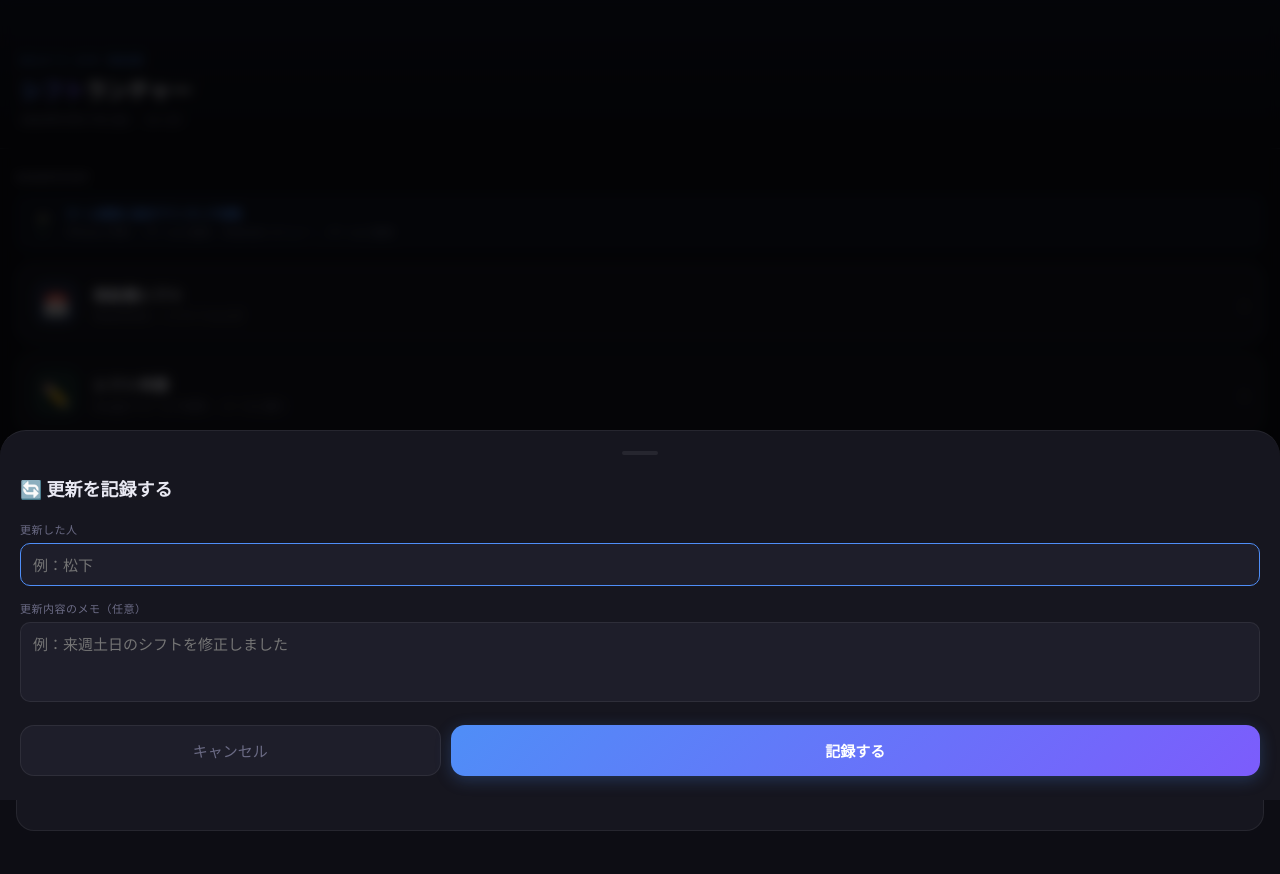
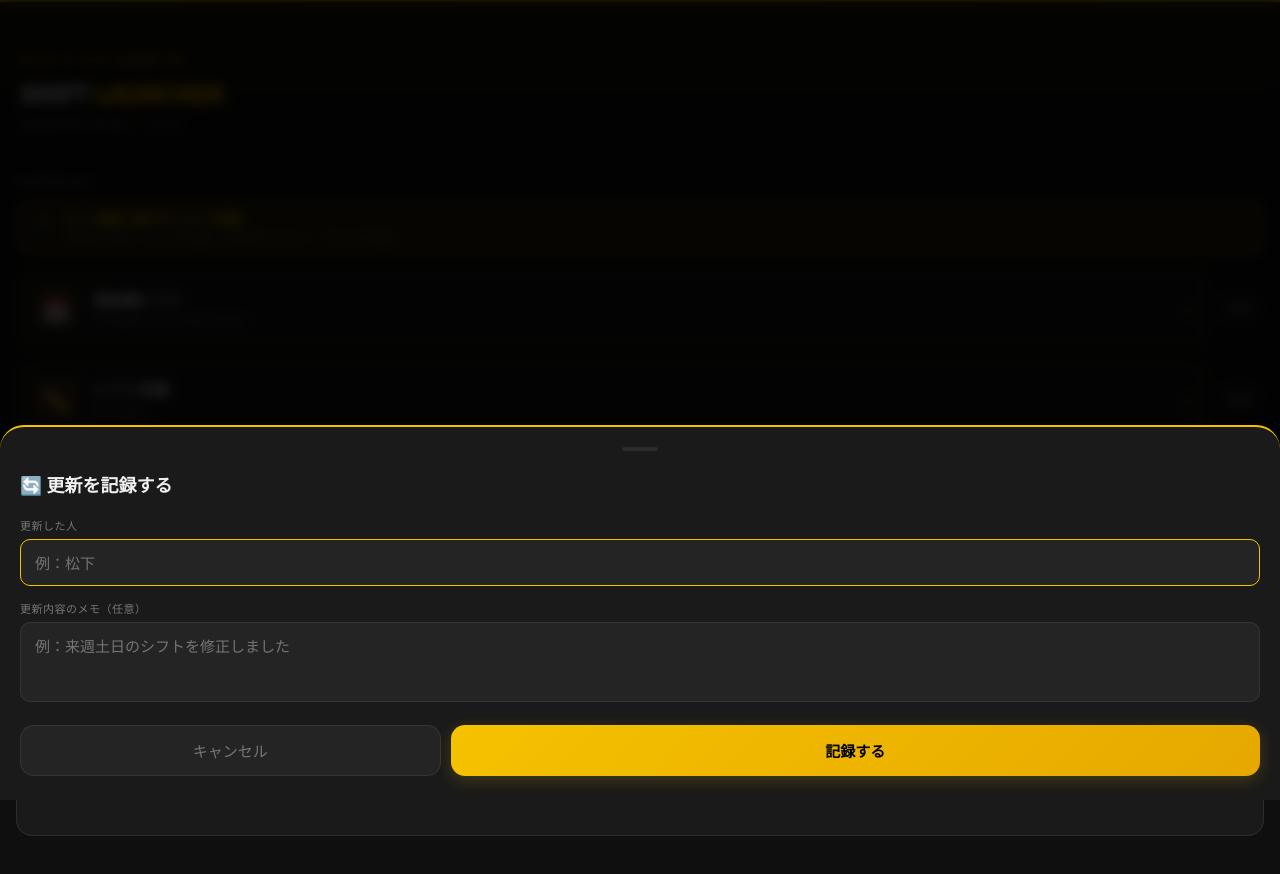
Before and after one commit to matsushita08/-, a plain HTML site: page index.html in a window 1280 px wide. Both pictures are taken after a click on the button "シフトを更新した". Drawn offline with nearby package versions, Linux system fonts and the light colour scheme.

Commit message:
Update index.html

```diff
--- a/index.html
+++ b/index.html
@@ -2,42 +2,43 @@
 <html lang="ja">
 <head>
 <meta charset="UTF-8">
+<meta name="referrer" content="no-referrer">
 <meta name="viewport" content="width=device-width, initial-scale=1.0, maximum-scale=1.0, user-scalable=no">
 <meta name="apple-mobile-web-app-capable" content="yes">
 <meta name="apple-mobile-web-app-status-bar-style" content="black-translucent">
 <meta name="apple-mobile-web-app-title" content="シフト">
-<meta name="theme-color" content="#0d0d14">
+<meta name="theme-color" content="#0f0f0f">
 <title>シフトランチャー</title>
-<link href="https://fonts.googleapis.com/css2?family=Noto+Sans+JP:wght@300;400;500;700&family=DM+Mono:wght@400;500&display=swap" rel="stylesheet">
+<link href="https://fonts.googleapis.com/css2?family=Noto+Sans+JP:wght@300;400;500;700;900&family=DM+Mono:wght@400;500&display=swap" rel="stylesheet">
 <style>
-:root{--bg:#0d0d14;--surface:#16161f;--surface2:#1e1e2a;--border:rgba(255,255,255,0.07);--accent:#4f8ef7;--accent2:#7c5cfc;--green:#2dd4a0;--red:#f7564f;--text:#e8e8f2;--muted:#6b6b85;--mono:'DM Mono',monospace;}
+:root{--bg:#0f0f0f;--surface:#1a1a1a;--surface2:#242424;--border:rgba(255,255,255,0.08);--gold:#f5c200;--gold2:#e6a800;--gold-dim:rgba(245,194,0,0.12);--gold-border:rgba(245,194,0,0.3);--text:#f0f0f0;--muted:#777;--red:#ff4444;--mono:'DM Mono',monospace;}
 *{margin:0;padding:0;box-sizing:border-box;-webkit-tap-highlight-color:transparent;}
 body{font-family:'Noto Sans JP',sans-serif;background:var(--bg);color:var(--text);min-height:100dvh;padding-bottom:48px;}
-.header{padding:52px 20px 20px;background:linear-gradient(180deg,rgba(79,142,247,0.07) 0%,transparent 100%);border-bottom:1px solid var(--border);}
-.header-eyebrow{font-size:10px;letter-spacing:2px;color:var(--accent);font-family:var(--mono);margin-bottom:6px;}
-.header h1{font-size:22px;font-weight:700;letter-spacing:-0.5px;}
-.header h1 span{background:linear-gradient(90deg,var(--accent),var(--accent2));-webkit-background-clip:text;-webkit-text-fill-color:transparent;}
+.header{padding:52px 20px 20px;background:linear-gradient(180deg,rgba(245,194,0,0.06) 0%,transparent 100%);border-bottom:1px solid var(--border);position:relative;overflow:hidden;}
+.header::before{content:'';position:absolute;top:0;left:0;right:0;height:2px;background:linear-gradient(90deg,var(--gold),var(--gold2),var(--gold));}
+.header-eyebrow{font-size:10px;letter-spacing:3px;color:var(--gold);font-family:var(--mono);margin-bottom:8px;font-weight:500;}
+.header h1{font-size:24px;font-weight:900;letter-spacing:-0.5px;}
+.header h1 span{color:var(--gold);}
 .header-time{font-size:12px;color:var(--muted);margin-top:5px;font-family:var(--mono);}
 .section{padding:22px 16px 0;}
-.section-label{font-size:10px;letter-spacing:1.5px;color:var(--muted);font-weight:600;margin-bottom:10px;font-family:var(--mono);}
-.link-card{display:flex;align-items:center;gap:14px;background:var(--surface);border:1px solid var(--border);border-radius:18px;padding:16px;margin-bottom:10px;cursor:pointer;transition:transform 0.18s cubic-bezier(0.34,1.56,0.64,1);text-decoration:none;color:var(--text);}
+.section-label{font-size:10px;letter-spacing:2px;color:var(--muted);font-weight:600;margin-bottom:10px;font-family:var(--mono);}
+.card-row{display:flex;align-items:center;margin-bottom:10px;gap:8px;}
+.link-card{display:flex;align-items:center;gap:14px;background:var(--surface);border:1px solid var(--gold-border);border-radius:16px;padding:16px;cursor:pointer;transition:transform 0.18s cubic-bezier(0.34,1.56,0.64,1);text-decoration:none;color:var(--text);flex:1;}
 .link-card:active{transform:scale(0.96);}
-.link-card.blue{border-color:rgba(79,142,247,0.25);}
-.link-card.green{border-color:rgba(45,212,160,0.2);}
-.link-icon{width:46px;height:46px;border-radius:13px;display:flex;align-items:center;justify-content:center;font-size:22px;flex-shrink:0;}
-.link-card.blue .link-icon{background:rgba(79,142,247,0.13);}
-.link-card.green .link-icon{background:rgba(45,212,160,0.1);}
+.link-icon{width:46px;height:46px;border-radius:12px;display:flex;align-items:center;justify-content:center;font-size:22px;flex-shrink:0;background:var(--gold-dim);}
 .link-body{flex:1;min-width:0;}
-.link-body h3{font-size:15px;font-weight:600;}
-.link-body p{font-size:11px;color:var(--muted);margin-top:2px;}
-.link-arrow{font-size:20px;color:var(--muted);}
-.update-btn{width:100%;padding:18px;border-radius:18px;background:linear-gradient(135deg,var(--accent),var(--accent2));border:none;color:white;font-size:16px;font-weight:700;font-family:'Noto Sans JP',sans-serif;cursor:pointer;display:flex;align-items:center;justify-content:center;gap:10px;box-shadow:0 8px 28px rgba(79,142,247,0.28);transition:all 0.2s;}
-.update-btn:active{transform:scale(0.96);}
-.pulse{width:8px;height:8px;background:rgba(255,255,255,0.7);border-radius:50%;animation:pulse 2s infinite;}
+.link-body h3{font-size:15px;font-weight:700;}
+.link-body p{font-size:11px;color:var(--muted);margin-top:2px;white-space:nowrap;overflow:hidden;text-overflow:ellipsis;}
+.link-arrow{font-size:20px;color:var(--gold);}
+.edit-btn{background:var(--surface);border:1px solid var(--border);border-radius:10px;color:var(--muted);font-size:11px;padding:8px 12px;cursor:pointer;font-family:'Noto Sans JP',sans-serif;flex-shrink:0;white-space:nowrap;transition:all 0.15s;}
+.edit-btn:active{background:var(--gold-dim);color:var(--gold);border-color:var(--gold-border);}
+.update-btn{width:100%;padding:18px;border-radius:16px;background:linear-gradient(135deg,var(--gold),var(--gold2));border:none;color:#000;font-size:16px;font-weight:900;font-family:'Noto Sans JP',sans-serif;cursor:pointer;display:flex;align-items:center;justify-content:center;gap:10px;box-shadow:0 8px 28px rgba(245,194,0,0.25);transition:all 0.2s;letter-spacing:0.5px;}
+.update-btn:active{transform:scale(0.96);box-shadow:0 4px 14px rgba(245,194,0,0.15);}
+.pulse{width:8px;height:8px;background:rgba(0,0,0,0.4);border-radius:50%;animation:pulse 2s infinite;}
 @keyframes pulse{0%,100%{opacity:1;transform:scale(1);}50%{opacity:0.3;transform:scale(0.6);}}
-.log-wrap{background:var(--surface);border:1px solid var(--border);border-radius:18px;overflow:hidden;}
+.log-wrap{background:var(--surface);border:1px solid var(--border);border-radius:16px;overflow:hidden;}
 .log-head{display:flex;align-items:center;justify-content:space-between;padding:13px 16px;border-bottom:1px solid var(--border);}
-.log-head span{font-size:13px;font-weight:600;}
+.log-head span{font-size:13px;font-weight:700;}
 .btn-clear{font-size:11px;color:var(--muted);background:none;border:none;cursor:pointer;padding:4px 8px;font-family:'Noto Sans JP',sans-serif;}
 .btn-clear:active{color:var(--red);}
 .log-empty{padding:36px 16px;text-align:center;color:var(--muted);font-size:13px;}
@@ -45,40 +46,39 @@ body{font-family:'Noto Sans JP',sans-serif;background:var(--bg);color:var(--text
 .log-item{display:flex;gap:12px;padding:14px 16px;border-bottom:1px solid var(--border);animation:fadeIn 0.3s ease;}
 .log-item:last-child{border-bottom:none;}
 @keyframes fadeIn{from{opacity:0;transform:translateY(-5px);}to{opacity:1;transform:translateY(0);}}
-.log-dot{width:8px;height:8px;border-radius:50%;background:var(--green);flex-shrink:0;margin-top:6px;}
-.log-name{font-size:14px;font-weight:600;}
+.log-dot{width:8px;height:8px;border-radius:50%;background:var(--gold);flex-shrink:0;margin-top:6px;}
+.log-name{font-size:14px;font-weight:700;}
 .log-time{font-size:11px;color:var(--muted);font-family:var(--mono);margin-top:2px;}
 .log-note{font-size:12px;color:var(--muted);margin-top:5px;line-height:1.5;}
-.log-tag{display:inline-block;font-size:10px;padding:2px 8px;border-radius:100px;margin-left:6px;font-weight:600;}
-.tag-update{background:rgba(45,212,160,0.15);color:var(--green);}
-.overlay{position:fixed;inset:0;background:rgba(0,0,0,0.75);z-index:500;display:none;align-items:flex-end;backdrop-filter:blur(6px);}
+.log-tag{display:inline-block;font-size:10px;padding:2px 8px;border-radius:100px;margin-left:6px;font-weight:600;background:var(--gold-dim);color:var(--gold);}
+.overlay{position:fixed;inset:0;background:rgba(0,0,0,0.85);z-index:500;display:none;align-items:flex-end;backdrop-filter:blur(6px);}
 .overlay.open{display:flex;}
-.modal{background:var(--surface);border-radius:26px 26px 0 0;width:100%;padding:20px 20px calc(24px + env(safe-area-inset-bottom));animation:slideUp 0.3s cubic-bezier(0.32,0.72,0,1);border-top:1px solid var(--border);}
+.modal{background:var(--surface);border-radius:24px 24px 0 0;width:100%;padding:20px 20px calc(24px + env(safe-area-inset-bottom));animation:slideUp 0.3s cubic-bezier(0.32,0.72,0,1);border-top:2px solid var(--gold);}
 @keyframes slideUp{from{transform:translateY(100%);}to{transform:translateY(0);}}
 .modal-handle{width:36px;height:4px;background:var(--border);border-radius:2px;margin:0 auto 20px;}
-.modal h2{font-size:18px;font-weight:700;margin-bottom:20px;}
+.modal h2{font-size:18px;font-weight:900;margin-bottom:20px;}
 .form-group{margin-bottom:14px;}
 .form-group label{display:block;font-size:11px;color:var(--muted);margin-bottom:6px;letter-spacing:0.5px;font-weight:500;}
-.form-control{width:100%;background:var(--surface2);border:1px solid var(--border);border-radius:10px;padding:10px 12px;color:var(--text);font-size:15px;font-family:'Noto Sans JP',sans-serif;outline:none;-webkit-appearance:none;transition:border-color 0.2s;}
-.form-control:focus{border-color:var(--accent);}
+.form-control{width:100%;background:var(--surface2);border:1px solid var(--border);border-radius:10px;padding:12px 14px;color:var(--text);font-size:15px;font-family:'Noto Sans JP',sans-serif;outline:none;-webkit-appearance:none;transition:border-color 0.2s;}
+.form-control:focus{border-color:var(--gold);}
 textarea.form-control{resize:none;height:80px;line-height:1.5;}
 .btn-row{display:flex;gap:10px;margin-top:18px;}
 .btn-cancel{flex:1;padding:14px;border-radius:14px;background:var(--surface2);border:1px solid var(--border);color:var(--muted);font-size:15px;font-weight:500;font-family:'Noto Sans JP',sans-serif;cursor:pointer;}
 .btn-cancel:active{transform:scale(0.97);}
-.btn-primary{flex:2;padding:14px;border-radius:14px;background:linear-gradient(135deg,var(--accent),var(--accent2));border:none;color:white;font-size:15px;font-weight:700;font-family:'Noto Sans JP',sans-serif;cursor:pointer;box-shadow:0 4px 16px rgba(79,142,247,0.25);}
+.btn-primary{flex:2;padding:14px;border-radius:14px;background:linear-gradient(135deg,var(--gold),var(--gold2));border:none;color:#000;font-size:15px;font-weight:900;font-family:'Noto Sans JP',sans-serif;cursor:pointer;box-shadow:0 4px 16px rgba(245,194,0,0.2);}
 .btn-primary:active{transform:scale(0.97);opacity:0.9;}
-.toast{position:fixed;top:58px;left:50%;transform:translateX(-50%) translateY(-8px);background:var(--green);color:#000;padding:10px 22px;border-radius:100px;font-size:13px;font-weight:700;opacity:0;transition:all 0.28s;z-index:1000;pointer-events:none;white-space:nowrap;}
+.toast{position:fixed;top:58px;left:50%;transform:translateX(-50%) translateY(-8px);background:var(--gold);color:#000;padding:10px 22px;border-radius:100px;font-size:13px;font-weight:700;opacity:0;transition:all 0.28s;z-index:1000;pointer-events:none;white-space:nowrap;}
 .toast.show{opacity:1;transform:translateX(-50%) translateY(0);}
-.hint{background:rgba(79,142,247,0.06);border:1px solid rgba(79,142,247,0.13);border-radius:12px;padding:10px 14px;display:flex;align-items:center;gap:10px;margin-bottom:12px;}
+.hint{background:var(--gold-dim);border:1px solid var(--gold-border);border-radius:12px;padding:10px 14px;display:flex;align-items:center;gap:10px;margin-bottom:12px;}
 .hint p{font-size:11px;color:var(--muted);line-height:1.6;}
-.hint strong{color:var(--accent);font-size:11px;display:block;}
+.hint strong{color:var(--gold);font-size:11px;display:block;}
 </style>
 </head>
 <body>
 
 <div class="header">
-  <div class="header-eyebrow">GOLD'S GYM 南船橋</div>
-  <h1><span>シフト</span>ランチャー</h1>
+  <div class="header-eyebrow">GOLD'S GYM 南船橋千葉</div>
+  <h1>SHIFT <span>LAUNCHER</span></h1>
   <div class="header-time" id="currentTime"></div>
 </div>
 
@@ -88,16 +88,24 @@ textarea.form-control{resize:none;height:80px;line-height:1.5;}
     <span style="font-size:20px">📱</span>
     <p><strong>ホーム画面に追加でワンタッチ起動</strong>iPhone: 共有 → ホームに追加　Android: メニュー → ホームに追加</p>
   </div>
-  <a class="link-card blue" href="https://thinkgold-my.sharepoint.com/personal/ggmfc_goldsgym_jp/_layouts/15/onedrive.aspx?id=%2Fpersonal%2Fggmfc%5Fgoldsgym%5Fjp%2FDocuments%2F%E3%82%B7%E3%83%95%E3%83%88&ga=1" target="_blank">
+
+  <div class="card-row">
+    <a class="link-card" id="card0" href="https://thinkgold-my.sharepoint.com/personal/ggmfc_goldsgym_jp/_layouts/15/onedrive.aspx?id=%2Fpersonal%2Fggmfc%5Fgoldsgym%5Fjp%2FDocuments%2F%E3%82%B7%E3%83%95%E3%83%88&ga=1" target="_blank" rel="noreferrer noopener">
       <div class="link-icon">📅</div>
-    <div class="link-body"><h3>南船橋シフト</h3><p>SharePoint → シフトフォルダ</p></div>
+      <div class="link-body"><h3 id="label0">南船橋シフト</h3><p id="desc0">SharePoint → シフトフォルダ</p></div>
       <div class="link-arrow">›</div>
     </a>
-  <a class="link-card green" href="https://forms.gle/AH6txmN4ZKJmqvQy8" target="_blank">
+    <button class="edit-btn" onclick="openEditModal(0)">編集</button>
+  </div>
+
+  <div class="card-row">
+    <a class="link-card" id="card1" href="https://forms.gle/AH6txmN4ZKJmqvQy8" target="_blank" rel="noreferrer noopener">
       <div class="link-icon">✏️</div>
-    <div class="link-body"><h3>シフト申請</h3><p>Googleフォームで送信 → メールに届く</p></div>
+      <div class="link-body"><h3 id="label1">シフト申請</h3><p id="desc1">Googleフォームで送信</p></div>
       <div class="link-arrow">›</div>
     </a>
+    <button class="edit-btn" onclick="openEditModal(1)">編集</button>
+  </div>
 </div>
 
 <div class="section" style="margin-top:24px">
@@ -108,14 +116,26 @@ textarea.form-control{resize:none;height:80px;line-height:1.5;}
 </div>
 
 <div class="section" style="margin-top:24px">
-  <div class="section-label">ログ</div>
+  <div class="section-label">更新ログ</div>
   <div class="log-wrap">
     <div class="log-head"><span>📋 更新履歴</span><button class="btn-clear" onclick="clearLog()">クリア</button></div>
     <div id="logList"></div>
   </div>
 </div>
 
-<!-- 更新モーダル -->
+<div class="overlay" id="editOverlay">
+  <div class="modal">
+    <div class="modal-handle"></div>
+    <h2>🔗 リンクを編集</h2>
+    <div class="form-group"><label>名前</label><input class="form-control" id="editLabel" type="text" placeholder="例：南船橋シフト"></div>
+    <div class="form-group"><label>URL</label><input class="form-control" id="editUrl" type="url" placeholder="https://..."></div>
+    <div class="btn-row">
+      <button class="btn-cancel" onclick="closeAll()">キャンセル</button>
+      <button class="btn-primary" onclick="saveEdit()">保存する</button>
+    </div>
+  </div>
+</div>
+
 <div class="overlay" id="updateOverlay">
   <div class="modal">
     <div class="modal-handle"></div>
@@ -132,9 +152,12 @@ textarea.form-control{resize:none;height:80px;line-height:1.5;}
 <div class="toast" id="toast"></div>
 
 <script>
-let data=JSON.parse(localStorage.getItem('shiftLog3')||'null')||{log:[],lastUpdater:''};
-function save(){localStorage.setItem('shiftLog3',JSON.stringify(data));}
-
+const DEFAULTS=[
+  {label:'南船橋シフト',url:'https://thinkgold-my.sharepoint.com/personal/ggmfc_goldsgym_jp/_layouts/15/onedrive.aspx?id=%2Fpersonal%2Fggmfc%5Fgoldsgym%5Fjp%2FDocuments%2F%E3%82%B7%E3%83%95%E3%83%88&ga=1',desc:'SharePoint → シフトフォルダ'},
+  {label:'シフト申請',url:'https://forms.gle/AH6txmN4ZKJmqvQy8',desc:'Googleフォームで送信'},
+];
+let data=JSON.parse(localStorage.getItem('shiftGG')||'null')||{links:DEFAULTS.map(d=>({...d})),log:[],lastUpdater:''};
+function save(){localStorage.setItem('shiftGG',JSON.stringify(data));}
 (function tick(){
   const now=new Date();
   document.getElementById('currentTime').textContent=
@@ -142,15 +165,35 @@ function save(){localStorage.setItem('shiftLog3',JSON.stringify(data));}
     now.toLocaleTimeString('ja-JP',{hour:'2-digit',minute:'2-digit'});
   setTimeout(tick,10000);
 })();
-
+function initCards(){
+  data.links.forEach((l,i)=>{
+    document.getElementById('label'+i).textContent=l.label;
+    document.getElementById('desc'+i).textContent=l.url?l.url.replace(/^https?:\/\//,'').split('/')[0]:l.desc;
+    document.getElementById('card'+i).href=l.url||'#';
+  });
+}
+let editingIndex=0;
+function openEditModal(i){
+  editingIndex=i;
+  document.getElementById('editLabel').value=data.links[i].label;
+  document.getElementById('editUrl').value=data.links[i].url;
+  document.getElementById('editOverlay').classList.add('open');
+  setTimeout(()=>document.getElementById('editLabel').focus(),200);
+}
+function saveEdit(){
+  const label=document.getElementById('editLabel').value.trim();
+  const url=document.getElementById('editUrl').value.trim();
+  if(!label||!url){showToast('名前とURLを入力してください');return;}
+  data.links[editingIndex].label=label;
+  data.links[editingIndex].url=url;
+  save();initCards();closeAll();
+  showToast('保存しました ✓');
+}
 function openUpdateModal(){
   document.getElementById('updaterName').value=data.lastUpdater||'';
   document.getElementById('updateNote').value='';
   document.getElementById('updateOverlay').classList.add('open');
   setTimeout(()=>document.getElementById('updaterName').focus(),200);
-}
-function closeAll(){
-  document.querySelectorAll('.overlay').forEach(o=>o.classList.remove('open'));
 }
 function saveUpdate(){
   const name=document.getElementById('updaterName').value.trim();
@@ -170,7 +213,7 @@ function renderLog(){
     <div class="log-item">
       <div class="log-dot"></div>
       <div>
-        <div class="log-name">${item.name}<span class="log-tag tag-update">更新</span></div>
+        <div class="log-name">${item.name}<span class="log-tag">更新</span></div>
         <div class="log-time">${item.time}</div>
         ${item.note?`<div class="log-note">📝 ${item.note}</div>`:''}
       </div>
@@ -180,6 +223,7 @@ function clearLog(){
   if(!confirm('履歴をすべて削除しますか？'))return;
   data.log=[];save();renderLog();showToast('クリアしました');
 }
+function closeAll(){document.querySelectorAll('.overlay').forEach(o=>o.classList.remove('open'));}
 function showToast(msg){
   const t=document.getElementById('toast');t.textContent=msg;t.classList.add('show');
   setTimeout(()=>t.classList.remove('show'),2500);
@@ -187,7 +231,7 @@ function showToast(msg){
 document.querySelectorAll('.overlay').forEach(o=>{
   o.addEventListener('click',e=>{if(e.target===o)closeAll();});
 });
-renderLog();
+initCards();renderLog();
 </script>
 </body>
 </html>
```
Lines whose indentation alone changed are shown as unchanged.
